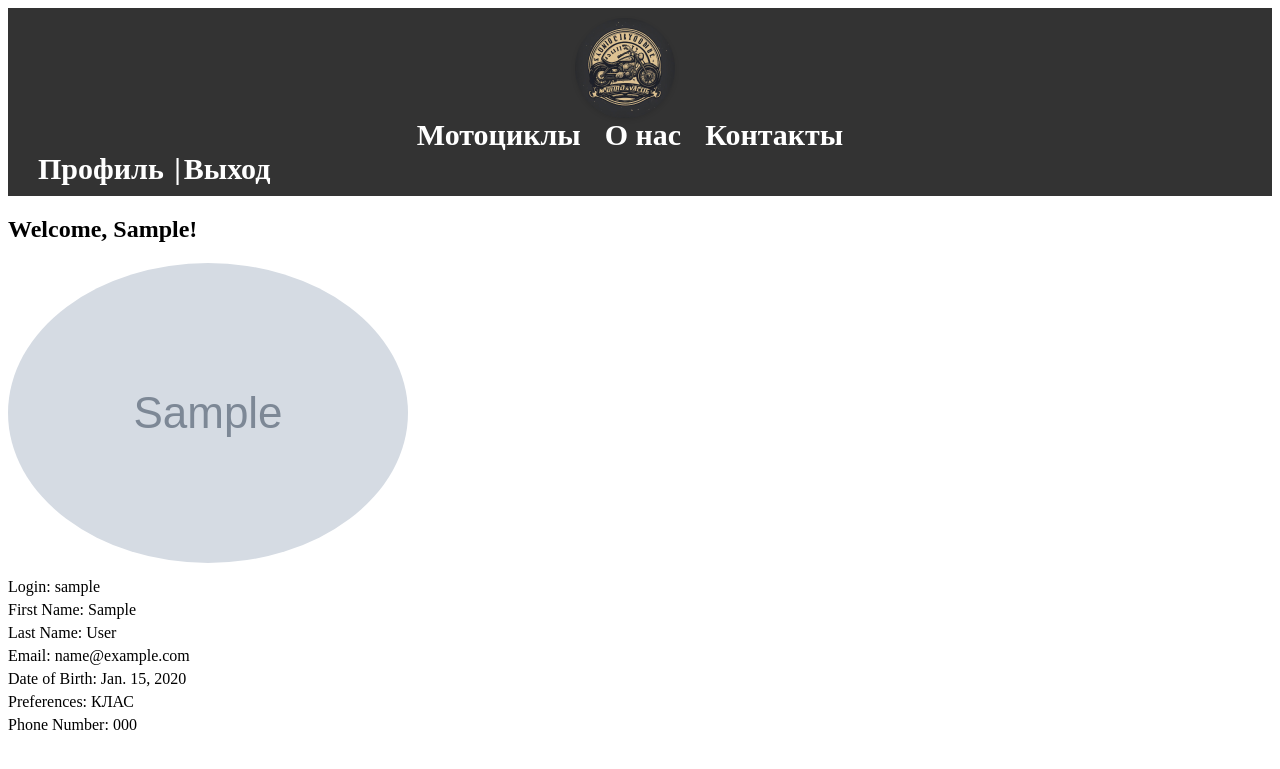
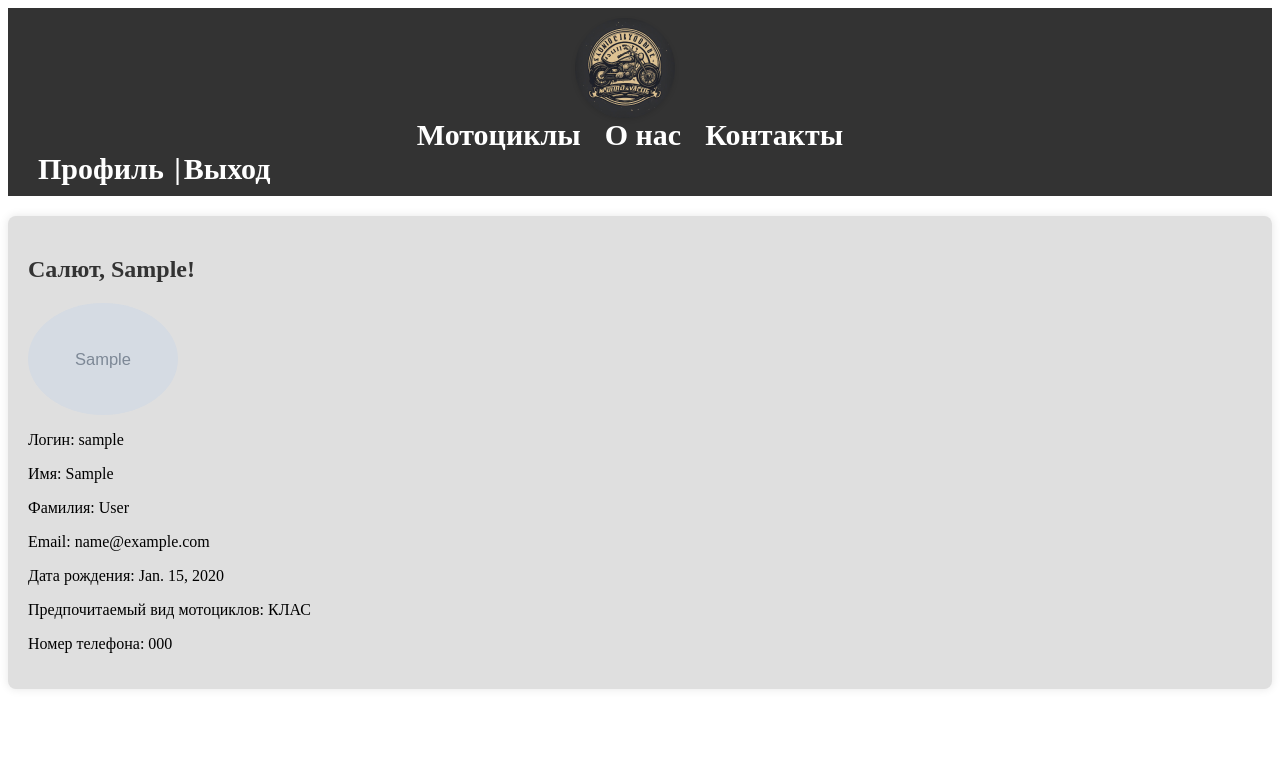
Before and after one commit to Pony3n/Moto_sale, a Django app: page /user/profile/1/ in a window 1280 px wide. Shown: the top 769 px of the page. Run offline with Django 5.2, Linux system fonts and the light colour scheme; a user stored in the database is signed in; tables that the repository leaves empty hold one stand-in row (values such as "Sample post"); grey boxes marked "Sample" are stand-in pictures.

Commit message:
Added Login page\view and logout view Also some styles for User's profile page

```diff
--- a/moto_seller/moto_user/static/moto_user/css/profile_styles.css
+++ b/moto_seller/moto_user/static/moto_user/css/profile_styles.css
@@ -1,16 +1,21 @@
-.moto-user-avatar {
-    max-width: 100%;
-    height: auto;
-    border-radius: 50%; /* Сделаем аватар круглым */
-    margin-bottom: 10px;
+section {
+    background-color: #dfdfdf;
+    padding: 20px;
+    border-radius: 8px;
+    box-shadow: 0 0 10px rgba(0, 0, 0, 0.1);
+    margin: 20px 0;
 }
 
-/* Стили для полей с информацией о пользователе */
-.moto-user-info {
-    margin-bottom: 10px;
+h2 {
+    color: #333;
 }
 
-/* Стили для текста внутри полей */
-.moto-user-info p {
-    margin: 5px 0;
+.moto-user-avatar {
+    max-width: 150px;
+    border-radius: 50%;
+    margin-right: 20px;
 }
+
+.moto-user-info {
+    max-width: 500px;
+}
--- a/moto_seller/moto_user/templates/moto_user/profile.html
+++ b/moto_seller/moto_user/templates/moto_user/profile.html
@@ -2,16 +2,16 @@
 
 {% block content %}
     <section>
-        <h2>Welcome, {{ user.first_name }}!</h2>
+        <h2>Салют, {{ user.first_name }}!</h2>
         <img class="moto-user-avatar" src="{{ user.avatar.url }}" alt="Avatar">
         <div class="moto-user-info">
-            <p>Login: {{ user.login }}</p>
-            <p>First Name: {{ user.first_name }}</p>
-            <p>Last Name: {{ user.last_name }}</p>
+            <p>Логин: {{ user.login }}</p>
+            <p>Имя: {{ user.first_name }}</p>
+            <p>Фамилия: {{ user.last_name }}</p>
             <p>Email: {{ user.email }}</p>
-            <p>Date of Birth: {{ user.date_of_birth }}</p>
-            <p>Preferences: {{ user.preferences }}</p>
-            <p>Phone Number: {{ user.phone_number }}</p>
+            <p>Дата рождения: {{ user.date_of_birth }}</p>
+            <p>Предпочитаемый вид мотоциклов: {{ user.preferences }}</p>
+            <p>Номер телефона: {{ user.phone_number }}</p>
         </div>
     </section>
 {% endblock %}
--- a/moto_seller/moto_user/urls.py
+++ b/moto_seller/moto_user/urls.py
@@ -1,13 +1,13 @@
 from django.urls import path
 from django.contrib.auth import views as auth_views
 
-from .views import MotoRegistrationView, MotoUserProfileView
+from .views import MotoRegistrationView, MotoUserProfileView, MotoUserLogoutView, MotoUserLoginView
 
 app_name = 'moto_user'
 
 urlpatterns = [
     path('register/', MotoRegistrationView.as_view(), name='register'),
     path('profile/<int:pk>/', MotoUserProfileView.as_view(), name='profile'),
-    path('login/', auth_views.LoginView.as_view(), name='login'),
-    path('logout/', auth_views.LogoutView.as_view(), name='logout'),
+    path('login/', MotoUserLoginView.as_view(), name='login'),
+    path('logout/', MotoUserLogoutView.as_view(), name='logout'),
 ]
--- a/moto_seller/moto_user/views.py
+++ b/moto_seller/moto_user/views.py
@@ -1,11 +1,17 @@
-from django.shortcuts import render
+import logging
+
+from django.shortcuts import render, redirect
 from django.views import View
+from django.contrib.auth.views import LogoutView, LoginView
 from django.views.generic.edit import CreateView
 from django.urls import reverse_lazy
 from django.contrib.auth.mixins import LoginRequiredMixin
 from django.contrib.auth import login
+from django.contrib import messages
 
-from .forms import MotoUserCreationForm
+from .forms import MotoUserCreationForm, MotoUserLoginForm
+
+logger = logging.getLogger(__name__)
 
 
 class MotoRegistrationView(CreateView):
@@ -29,3 +35,31 @@ class MotoUserProfileView(LoginRequiredMixin, View):
     def get(self, request, *args, **kwargs):
         context = {'user': request.user}
         return render(request, self.template_name, context)
+
+
+class MotoUserLogoutView(LogoutView):
+    next_page = reverse_lazy('show_main')
+
+    def dispatch(self, request, *args, **kwargs):
+        logger.info(f'Пользователь {request.user} выходит из системы')
+
+        response = super().dispatch(request, *args, **kwargs)
+
+        messages.success(request, 'Вы успешно вышли')
+        return response
+
+
+class MotoUserLoginView(LoginView):
+    template_name = 'moto_user/login.html'
+    form_class = MotoUserLoginForm
+
+    def get_form_kwargs(self):
+        kwargs = super().get_form_kwargs()
+        kwargs['request'] = self.request
+        return kwargs
+
+    def form_valid(self, form):
+        response = super().form_valid(form)
+        if form.get_user():
+            return redirect('moto_user:profile', pk=form.get_user().pk)
+        return response
--- a/moto_seller/motorcycles/templates/motorcycles/base.html
+++ b/moto_seller/motorcycles/templates/motorcycles/base.html
@@ -9,6 +9,9 @@
 </head>
 <body>
 {% block header %}
+<form id="logout-form" action="{% url 'moto_user:logout' %}" method="post" style="display: none;">
+  {% csrf_token %}
+</form>
 
 <div class="menu">
     <div class="logo">
@@ -23,7 +26,7 @@
     {% if user.is_authenticated %}
         <div class="auth-buttons">
             <a href="{% url 'moto_user:profile' user.pk %}" class="auth-button">Профиль</a>
-            <a href="{% url 'moto_user:logout' %}" class="auth-button">Выход</a>
+            <a href="#" onclick="document.getElementById('logout-form').submit(); return false;" class="auth-button">Выход</a>
         </div>
     {% else %}
         <div class="auth-buttons">
```
Also changed, not shown: moto_seller/moto_user/forms.py (+26 -0 lines), moto_seller/moto_user/templates/moto_user/login.html (added, +10 -0 lines).
